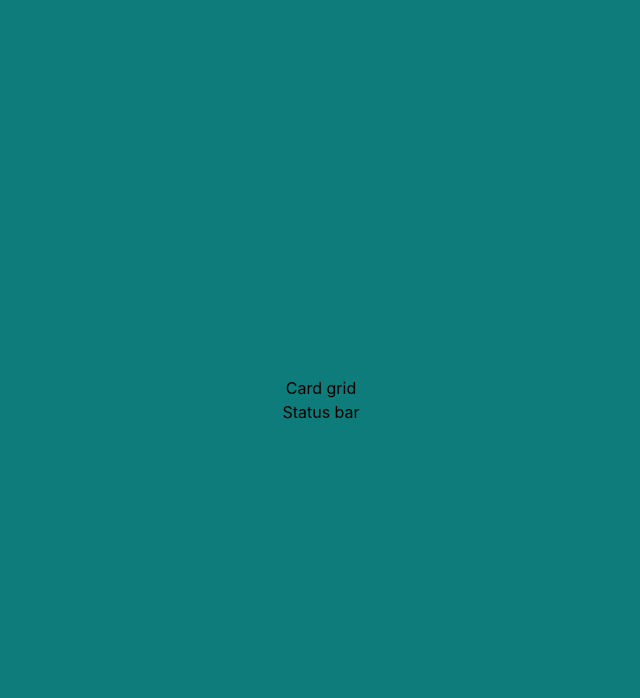
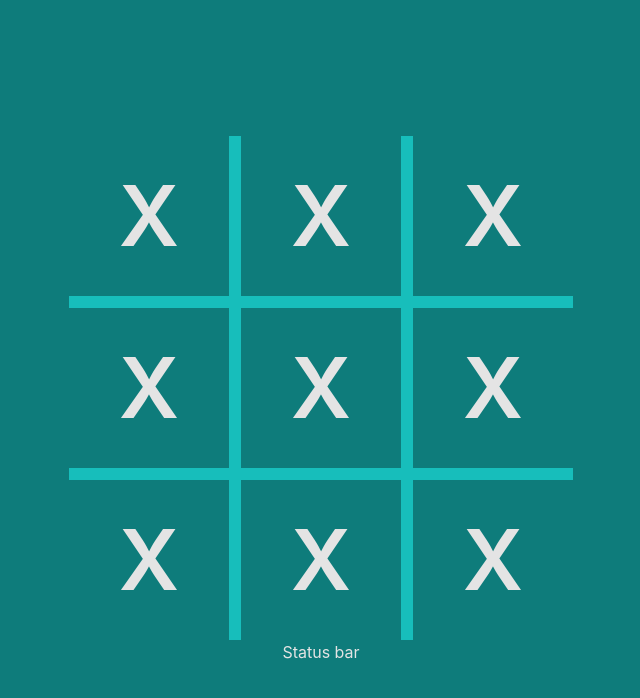
Before and after one commit to LeeCharltonH/tic-tac-toe, a React (Create React App) app: page / in a window 1280 px wide. Shown: the top 698 px of the page, without its empty margins (319-959 px from the left). Built offline with nearby package versions, Linux system fonts and the light colour scheme.

Commit message:
setup grid

```diff
--- a/src/App.tsx
+++ b/src/App.tsx
@@ -1,7 +1,16 @@
+import { Card } from './Components/Card/Card';
+import { Grid } from './Components/Grid/Grid';
+
 const App = () => {
+  const cardValues = Array(9).fill('X');
+
   return (
     <main className="bg-dark-cyan min-h-screen flex flex-col justify-center items-center">
-      <div>Card grid</div>
+      <Grid>
+        {cardValues.map((cardValue, index) => (
+          <Card key={index} content={cardValue} />
+        ))}
+      </Grid>
       <div>Status bar</div>
     </main>
   );
--- /dev/null
+++ b/src/Components/Card/Card.tsx
@@ -0,0 +1,11 @@
+interface CardProps {
+  content: string;
+}
+
+export const Card = ({ content }: CardProps) => {
+  return (
+    <div className="text-[44px] md:text-[84px] font-semibold bg-dark-cyan aspect-square w-20 md:w-40 flex justify-center items-center cursor-pointer">
+      {content}
+    </div>
+  );
+};
--- /dev/null
+++ b/src/Components/Grid/Grid.tsx
@@ -0,0 +1,9 @@
+import { ReactNode } from 'react';
+
+interface GridProps {
+  children: ReactNode;
+}
+
+export const Grid = ({ children }: GridProps) => {
+  return <div className="grid grid-cols-3 gap-2 md:gap-3 min-h-0 bg-cyan">{children}</div>;
+};
--- a/src/index.css
+++ b/src/index.css
@@ -7,6 +7,7 @@ body {
   font-family: -apple-system, BlinkMacSystemFont, 'Segoe UI', 'Roboto', 'Oxygen',
     'Ubuntu', 'Cantarell', 'Fira Sans', 'Droid Sans', 'Helvetica Neue',
     sans-serif;
+  color: #e4e4e4;
   -webkit-font-smoothing: antialiased;
   -moz-osx-font-smoothing: grayscale;
 }
--- a/tailwind.config.js
+++ b/tailwind.config.js
@@ -9,7 +9,8 @@ module.exports = {
       red: '#d62246',
       'light-green': '#d4f4dd',
       cyan: '#17bebb',
-      'dark-cyan': '#0e7c7b'
+      'dark-cyan': '#0e7c7b',
+      white: '#fff'
     }
   },
   plugins: []
```
